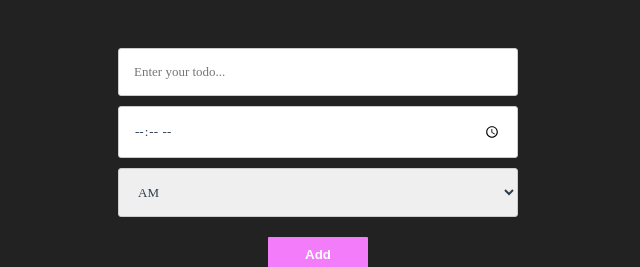
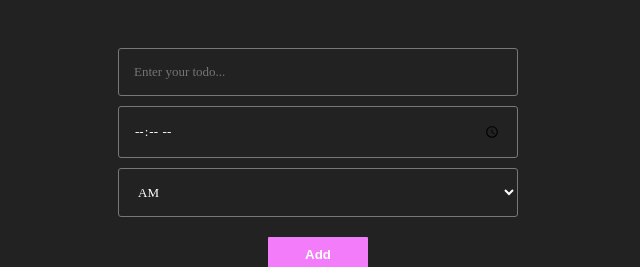
Before and after one commit to harshilp9/coolest-todo, a React (Create React App) app: page / in a window 1280 px wide. Shown: the part 202-469 px from the top of the page, without its empty margins (322-962 px from the left). Built offline with nearby package versions, Linux system fonts and the light colour scheme; a web font is replaced by a local one.

Commit message:
quality f life updates

```diff
--- a/src/index.css
+++ b/src/index.css
@@ -41,10 +41,15 @@ html {
 }
 ol {list-style: none;padding-left: 20px;width: 49%;margin:auto;text-align: center}
 
-ol li {padding: 5px;color:#dfdfdf;}
+ol li {padding: 5px;color:#dfdfdf; -webkit-animation: scale-down-animation .6s 1 ease-in-out;animation: scale-down-animation .6s 1 ease-in-out;
+	-webkit-animation-duration: .5s;animation-duration:.5s}
 
 ol li:nth-child(even){background: #f27cf90a;}
 
+@keyframes scale-down-animation {
+	0%   { opacity: 0; -webkit-transform: scale(1.1); }
+	100% { opacity: 1; -webkit-transform: scale(1); }
+  }
 .strike{text-decoration: line-through;}
 
 li:hover{
@@ -87,8 +92,10 @@ form input, form select, form textarea {
     width: 100%;
     box-sizing: border-box;
     font-family: montserrat;
-	color: #2C3E50;
+    color: #ffffff;
+    background: #222222;
     font-size: 13px;
+    border-color: #787878;
 }
 /*buttons*/
 form .action-button {
@@ -219,6 +226,7 @@ li:hover .my-remove-button {
   text-align: center;
 }
 
+
 .future {
 	position: absolute;
     /* left: 30%; */
@@ -285,6 +293,7 @@ li:hover .my-remove-button {
     line-height: 1;
     margin: 0;
     margin-top: -92px;
+    /* padding-left: 80px; */
     /* font-weight: normal; */
     background-image: -webkit-linear-gradient(#022486 0%, #0AD0FD 30%, #BDFCFC 40%, #D8FFFF 44%, #00081C 44%, #00081C 50%, #074A67 52%, #1CD8FE 60%, #7FEDFE 62%, #96F5FC 70%, #0FD8FA 73%, #0BD2FD 88%, #AFFDFF 100%);
     -webkit-background-clip: text;
```
Lines whose indentation alone changed are shown as unchanged.
